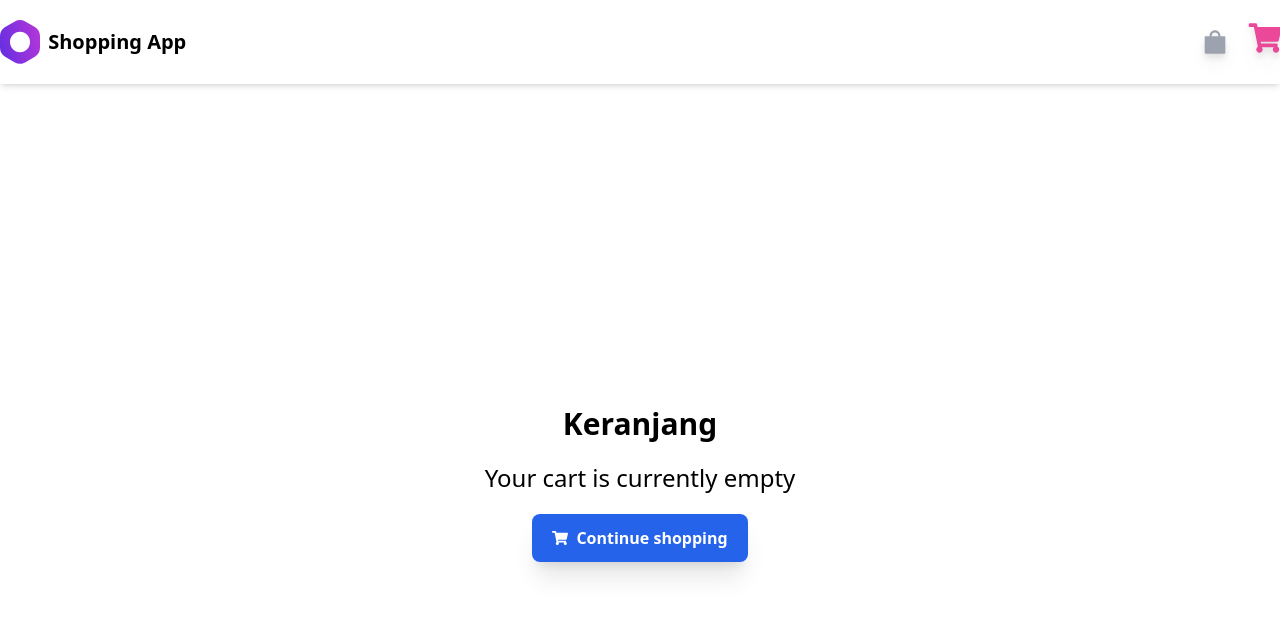
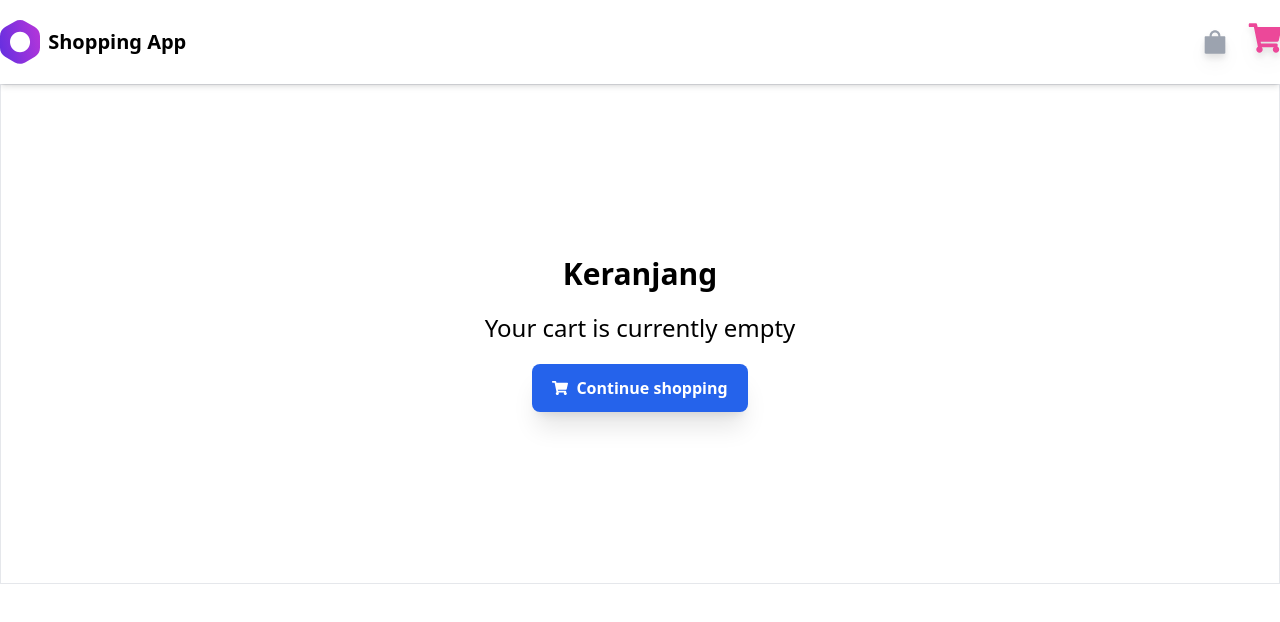
Before and after one commit to saefulbarkah/reactjs-cart, a React (Create React App) app: page /cart in a window 1280 px wide. Shown: the top 622 px of the page. Built offline with nearby package versions, Linux system fonts and the light colour scheme.

Commit message:
fix height section on cart pages

```diff
--- a/src/pages/Cart.js
+++ b/src/pages/Cart.js
@@ -52,7 +52,7 @@ function Cart({ title }) {
   return (
     <>
       <section
-        className="h-screen flex flex-col justify-center overflow-hidden"
+        className="md:h-[500px] h-[450px] flex flex-col justify-center overflow-hidden border"
         data-aos="fade-up"
       >
         <h2 className="font-semibold text-3xl text-center py-5">Keranjang</h2>
```
